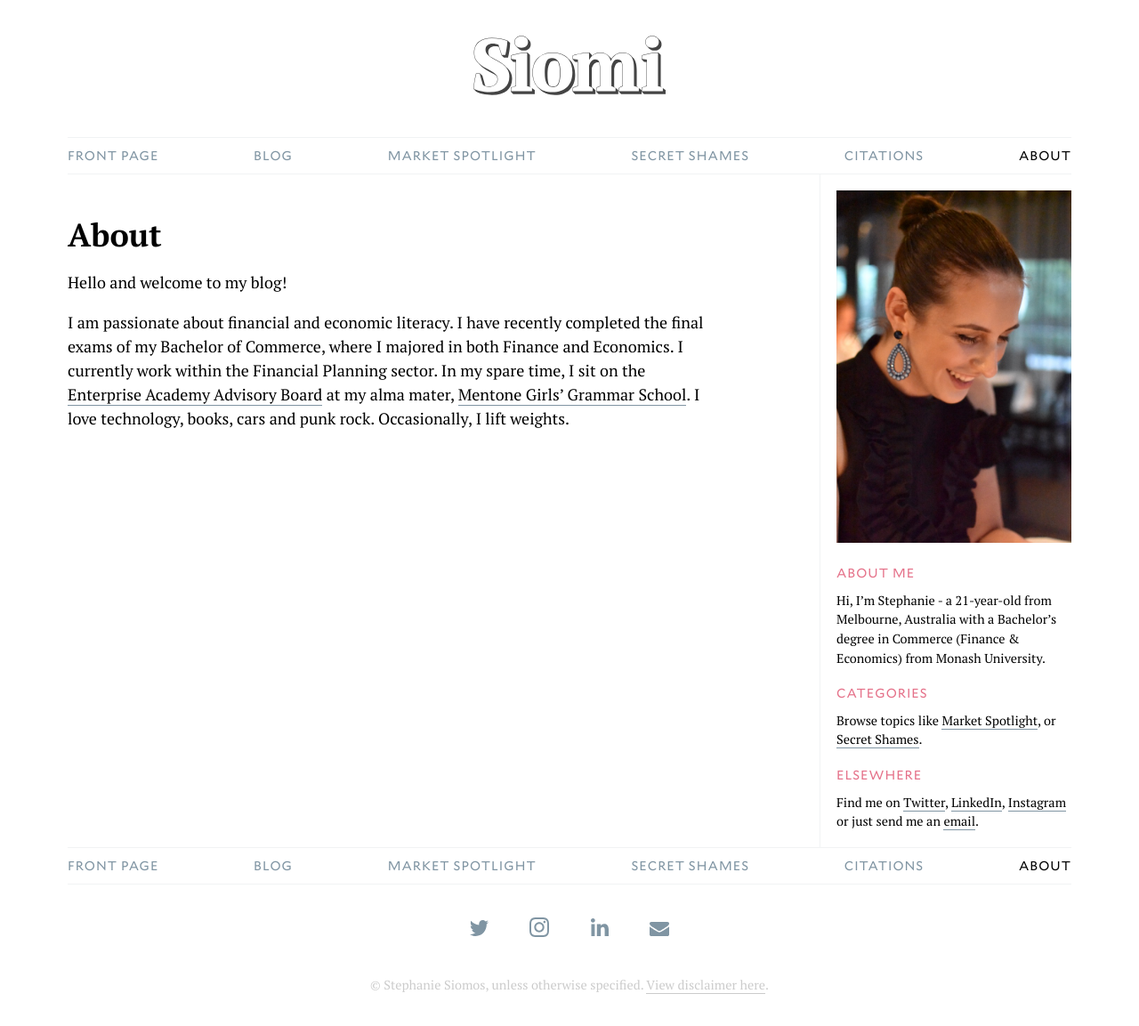
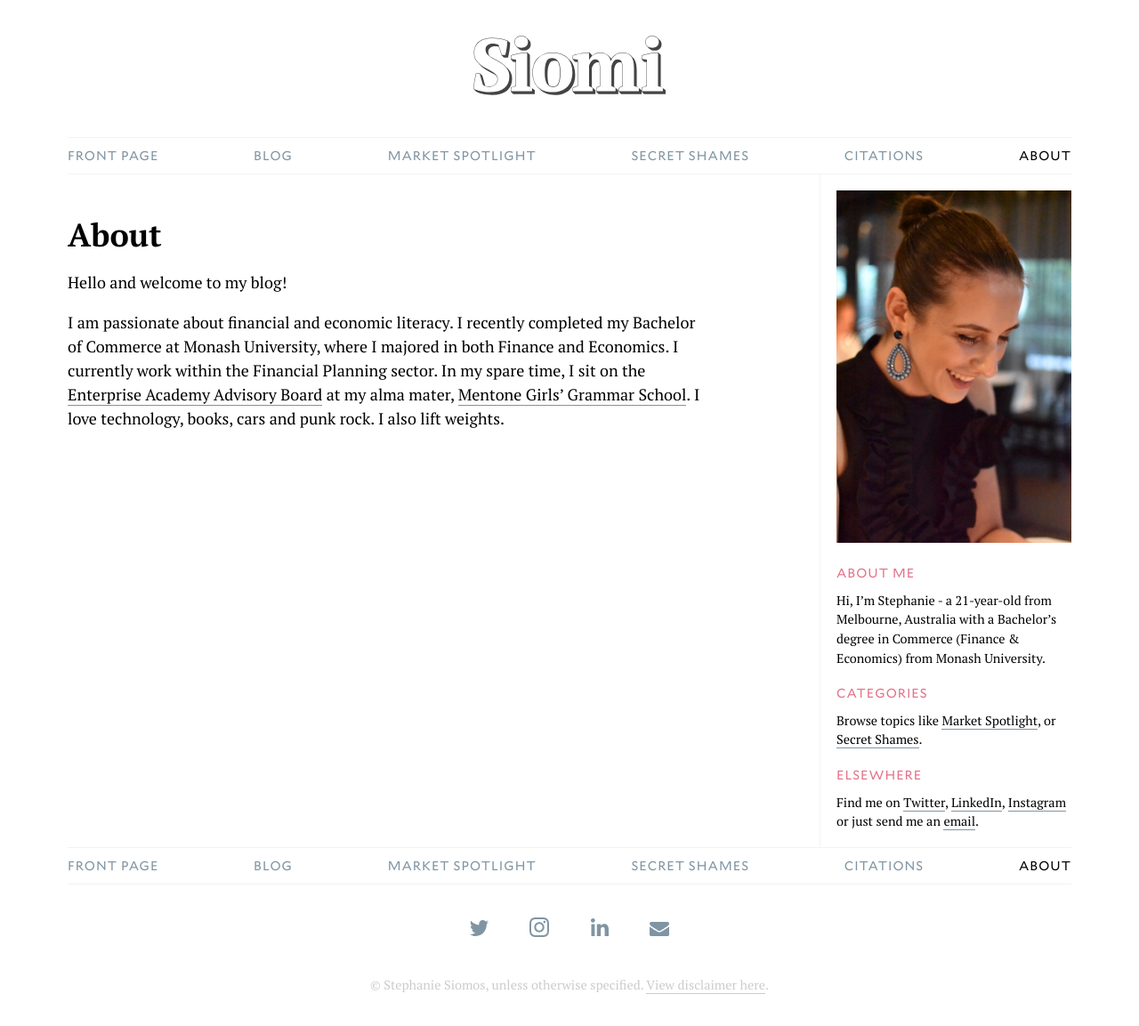
Before and after one commit to cjmlgrto/siomi.net, a Jekyll site: the page built from about.markdown, in a window 1280 px wide. Shown: the whole page at 89% size. Built offline with Jekyll 4.4.1, drawn with Linux system fonts in a browser that asks for light colours.

Commit message:
Updated About

```diff
--- a/about.markdown
+++ b/about.markdown
@@ -6,4 +6,4 @@ layout: default
 
 Hello and welcome to my blog!
 
-I am passionate about financial and economic literacy. I have recently completed the final exams of my Bachelor of Commerce, where I majored in both Finance and Economics. I currently work within the Financial Planning sector. In my spare time, I sit on the [Enterprise Academy Advisory Board](https://ea.mentonegirls.vic.edu.au) at my alma mater, [Mentone Girls' Grammar School](http://mentonegirls.vic.edu.au). I love technology, books, cars and punk rock. Occasionally, I lift weights.
+I am passionate about financial and economic literacy. I recently completed my Bachelor of Commerce at Monash University, where I majored in both Finance and Economics. I currently work within the Financial Planning sector. In my spare time, I sit on the [Enterprise Academy Advisory Board](https://ea.mentonegirls.vic.edu.au) at my alma mater, [Mentone Girls' Grammar School](http://mentonegirls.vic.edu.au). I love technology, books, cars and punk rock. I also lift weights.
```
